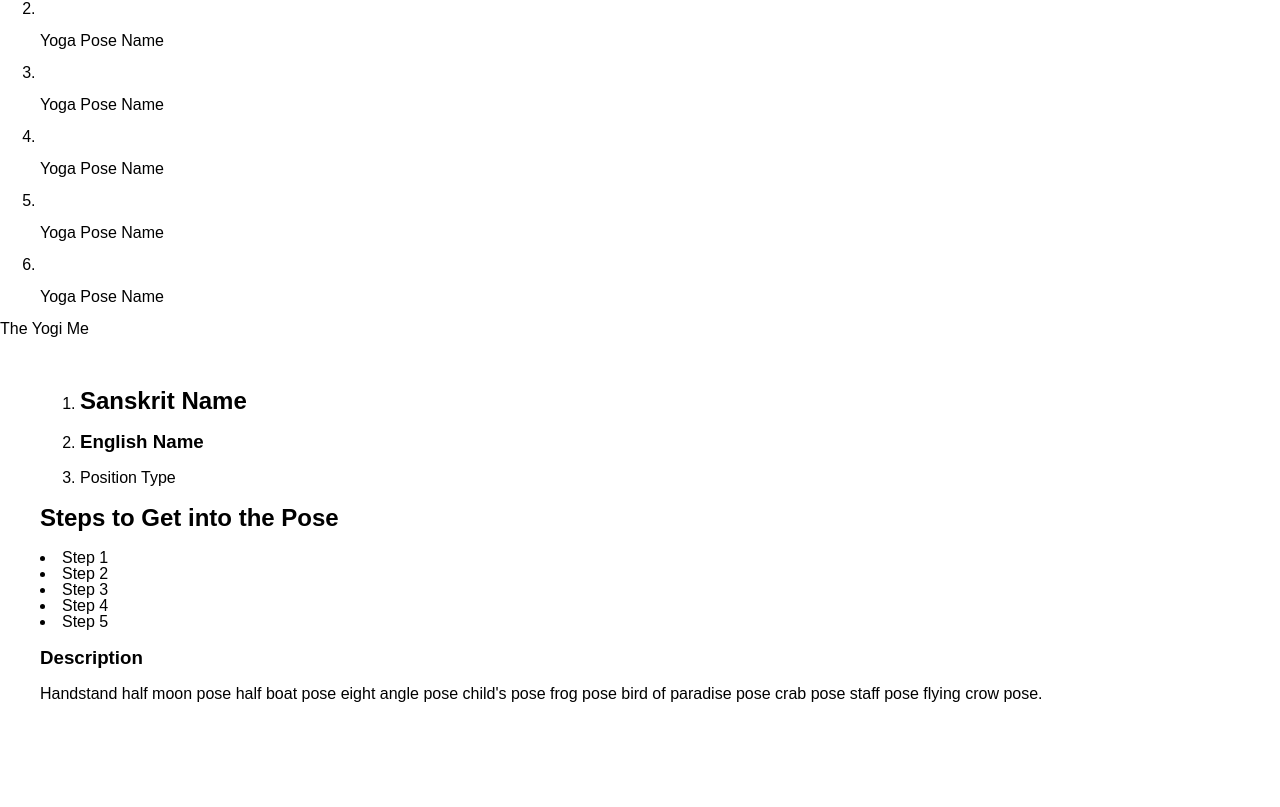
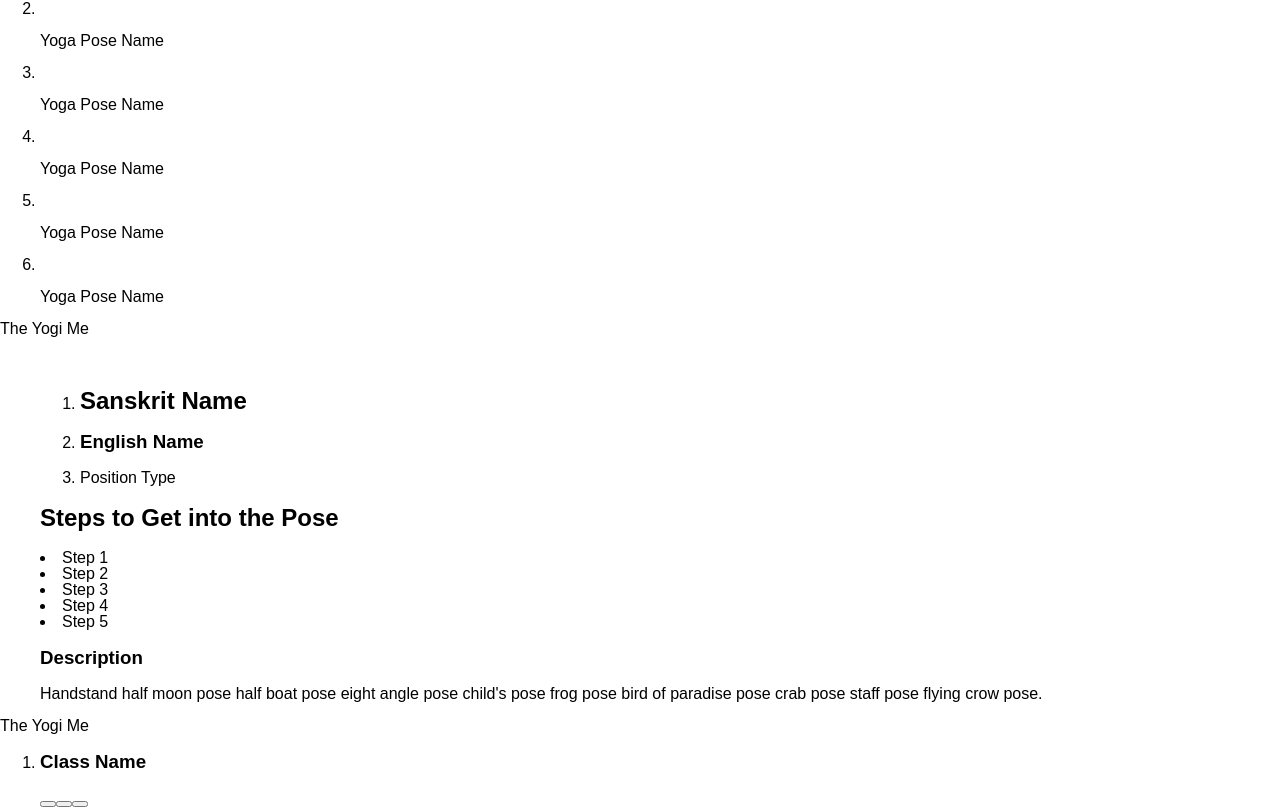
Before and after one commit to GarrettAnderson/the-yogi-me, a React (Create React App) app: page / in a window 1280 px wide. Shown: the part 687-1494 px from the top of the page. Before the commit the page ends 1389 px from the top, so only its background shows below. Built offline with nearby package versions, Linux system fonts and the light colour scheme.

Commit message:
added font awesome icons. added to the html for the classes section. added font awesome package

```diff
--- a/package.json
+++ b/package.json
@@ -25,6 +25,7 @@
     "json": "^9.0.6",
     "react": "^16.8.4",
     "react-dom": "^16.8.4",
+    "react-fontawesome": "^1.6.1",
     "react-scripts": "^2.1.8"
   }
 }
--- a/src/components/HelloWorld.js
+++ b/src/components/HelloWorld.js
@@ -1,4 +1,5 @@
 import React, { Component } from 'react'
+import { FontAwesome } from 'react-fontawesome'
 
 class HelloWorld extends Component {
   render() {
@@ -142,6 +143,32 @@ class HelloWorld extends Component {
           </figure>
         </main>
         {/* Yoga Pose Detail end */}
+
+        {/* Yoga Class Tab */}
+        <header>
+          <nav>The Yogi Me</nav>
+        </header>
+        <main>
+          <ol>
+            <li>
+              <section>
+                <h3>Class Name</h3>
+                <section class="class-button-wrapper">
+                  <button class="view-created-class-icon">
+                    <i class="fas fa-angle-down" />
+                  </button>
+                  <button class="edit-created-class-icon">
+                    <i class="fas fa-pen" />
+                  </button>
+                  <button class="delete-created-class-icon">
+                    <i class="fas fa-trash-alt" />
+                  </button>
+                </section>
+              </section>
+            </li>
+          </ol>
+        </main>
+        {/* Yoga Class Tab end */}
       </section>
     )
   }
```
Also changed, not shown: 1 other file (tests, documents, lock files or other folders).
